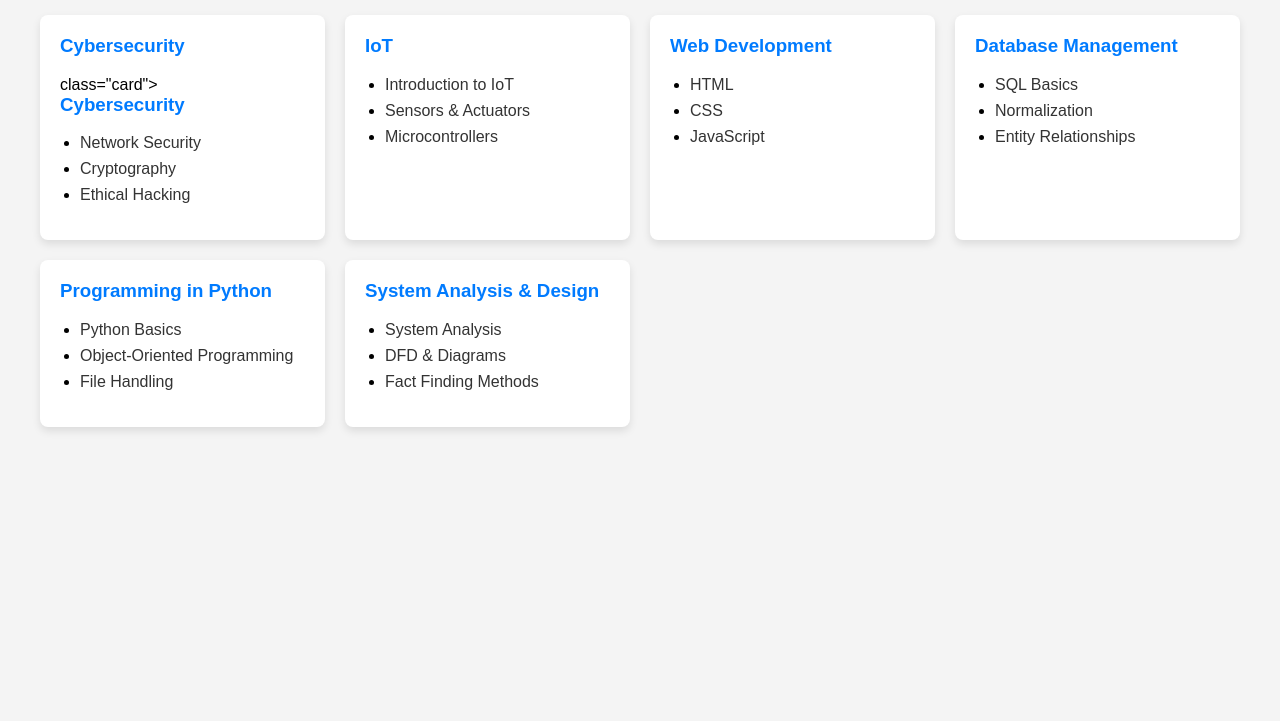
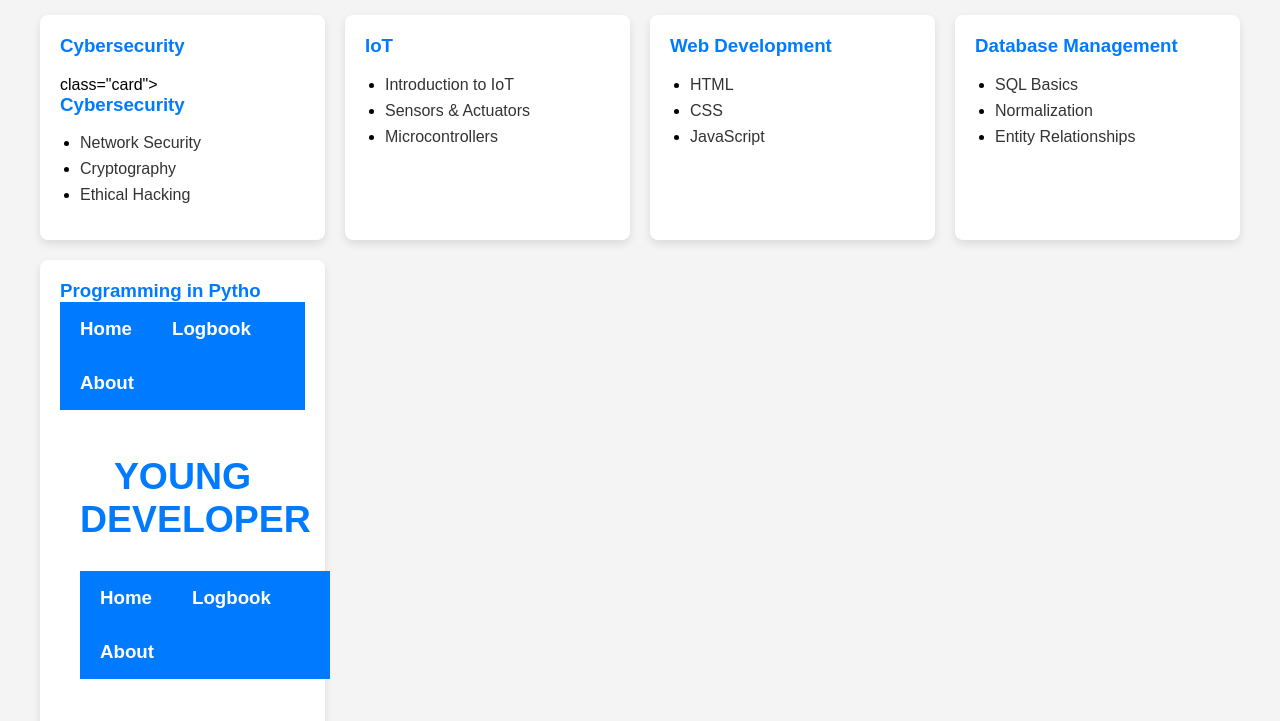
Before and after one commit to Shihab4099/Ahmad, a plain HTML site: page course.html in a window 1280 px wide. Shown: the part 302-1023 px from the top of the page. Before the commit the page ends 800 px from the top, so only its background shows below. Drawn offline with Linux system fonts and the light colour scheme.

Commit message:
Update course.html
web

Signed-off-by: Shihab4099 <khamisahmad4099@gmail.com>

```diff
--- a/course.html
+++ b/course.html
@@ -1,4 +1,234 @@
-<!DOCTYPE html>
+<meta charset="UTF-8" />
+  <meta name="viewport" content="width=device-width, initial-scale=1.0"/>
+  <title>Course Page</title>
+  <style>
+    body {
+      margin: 0;
+      font-family: Arial, sans-serif;
+      background-color: #f4f4f4;
+    }
+
+    .navbar {
+      background-color: #007BFF;
+      overflow: hidden;
+    }
+
+    .navbar a {
+      float: left;
+      display: block;
+      color: white;
+      text-align: center;
+      padding: 16px 20px;
+      text-decoration: none;
+      font-weight: bold;
+    }
+
+    .navbar a:hover {
+      background-color: #0056b3;
+    }
+
+    .main {
+      padding: 20px;
+    }
+
+    h1 {
+      text-align: center;
+      color: #007BFF;
+      margin-bottom: 30px;
+    }
+
+    .cards-container {
+      display: grid;
+      grid-template-columns: repeat(auto-fit, minmax(250px, 1fr));
+      gap: 20px;
+    }
+
+    .card {
+      background-color: white;
+      border-radius: 8px;
+      box-shadow: 0 4px 8px rgba(0,0,0,0.1);
+      padding: 20px;
+    }
+
+    .card h3 {
+      color: #007BFF;
+      margin-top: 0;
+    }
+
+    .card ul {
+      padding-left: 20px;
+    }
+
+    .card ul li {
+      margin-bottom: 8px;
+    }
+
+    .card ul li a {
+      color: #333;
+      text-decoration: none;
+    }
+
+    .card ul li a:hover {
+      text-decoration: underline;
+    }
+  </style>
+</head>
+<body>
+
+  <!-- Nav bar -->
+  <div class="navbar">
+    <a href="index.html">Home</a>
+    <a href="logbook.html">Logbook</a>
+    <a href="about.html">About</a>
+  </div>
+
+  <!-- Course Title -->
+  <div class="main">
+    <h1>YOUNG DEVELOPER</h1>
+
+    <!-- Courses as Cards -->
+    <div class="cards-container">
+
+      <!-- Course 1 -->
+      <div <!DOCTYPE html>
+<html lang="en">
+<head>
+  <meta charset="UTF-8" />
+  <meta name="viewport" content="width=device-width, initial-scale=1.0"/>
+  <title>Course Page</title>
+  <style>
+    body {
+      margin: 0;
+      font-family: Arial, sans-serif;
+      background-color: #f4f4f4;
+    }
+
+    .navbar {
+      background-color: #007BFF;
+      overflow: hidden;
+    }
+
+    .navbar a {
+      float: left;
+      display: block;
+      color: white;
+      text-align: center;
+      padding: 16px 20px;
+      text-decoration: none;
+      font-weight: bold;
+    }
+
+    .navbar a:hover {
+      background-color: #0056b3;
+    }
+
+    .main {
+      padding: 20px;
+    }
+
+    h1 {
+      text-align: center;
+      color: #007BFF;
+      margin-bottom: 30px;
+    }
+
+    .cards-container {
+      display: grid;
+      grid-template-columns: repeat(auto-fit, minmax(250px, 1fr));
+      gap: 20px;
+    }
+
+    .card {
+      background-color: white;
+      border-radius: 8px;
+      box-shadow: 0 4px 8px rgba(0,0,0,0.1);
+      padding: 20px;
+    }
+
+    .card h3 {
+      color: #007BFF;
+      margin-top: 0;
+    }
+
+    .card ul {
+      padding-left: 20px;
+    }
+
+    .card ul li {
+      margin-bottom: 8px;
+    }
+
+    .card ul li a {
+      color: #333;
+      text-decoration: none;
+    }
+
+    .card ul li a:hover {
+      text-decoration: underline;
+    }
+  </style>
+</head>
+<body>
+
+  <!-- Nav bar -->
+  <div class="navbar">
+    <a href="index.html">Home</a>
+    <a href="logbook.html">Logbook</a>
+    <a href="about.html">About</a>
+  </div>
+
+  <!-- Course Title -->
+  <div class="main">
+    <h1>MAIN COURSE</h1>
+
+    <!-- Courses as Cards -->
+    <div class="cards-container">
+
+      <!-- Course 1 -->
+      <div class="card">
+        <h3>Cybersecurity</h3>
+class="card">
+        <h3>Cybersecurity</h3>
+        <ul>
+          <li><a href="notes/network-security.html">Network Security</a></li>
+          <li><a href="notes/cryptography.html">Cryptography</a></li>
+          <li><a href="notes/ethical-hacking.html">Ethical Hacking</a></li>
+        </ul>
+      </div>
+
+      <!-- Course 2 -->
+      <div class="card">
+        <h3>IoT</h3>
+        <ul>
+          <li><a href="notes/iot-intro.html">Introduction to IoT</a></li>
+          <li><a href="notes/sensors.html">Sensors & Actuators</a></li>
+          <li><a href="notes/microcontrollers.html">Microcontrollers</a></li>
+        </ul>
+      </div>
+
+      <!-- Course 3 -->
+      <div class="card">
+        <h3>Web Development</h3>
+        <ul>
+          <li><a href="notes/html.html">HTML</a></li>
+          <li><a href="notes/css.html">CSS</a></li>
+          <li><a href="notes/javascript.html">JavaScript</a></li>
+        </ul>
+      </div>
+
+      <!-- Course 4 -->
+      <div class="card">
+        <h3>Database Management</h3>
+        <ul>
+          <li><a href="notes/sql.html">SQL Basics</a></li>
+          <li><a href="notes/normalization.html">Normalization</a></li>
+          <li><a href="notes/relationships.html">Entity Relationships</a></li>
+        </ul>
+      </div>
+
+      <!-- Course 5 -->
+      <div class="card">
+        <h3>Programming in Pytho<!DOCTYPE html>
 <html lang="en">
 <head>
   <meta charset="UTF-8" />
@@ -235,22 +465,11 @@ class="card">
         <ul>
           <li><a href="notes/python-basics.html">Python Basics</a></li>
           <li><a href="notes/oop.html">Object-Oriented Programming</a></li>
-          <li><a href="notes/file-handling.html">File Handling</a></li>
-        </ul>
-      </div>
-
-      <!-- Course 6 -->
-      <div class="card">
-        <h3>System Analysis & Design</h3>
+          <li><a href="notes/file-handling.html">File Handling
+</html>
+n</h3>
         <ul>
-          <li><a href="notes/system-analysis.html">System Analysis</a></li>
-          <li><a href="notes/dfd.html">DFD & Diagrams</a></li>
-          <li><a href="notes/fact-finding.html">Fact Finding Methods</a></li>
-        </ul>
-      </div>
-
-    </div>
-  </div>
-
-</body>
+          <li><a href="notes/python-basics.html">Python Basics</a></li>
+          <li><a href="notes/oop.html">Object-Oriented Programming</a></li>
+          <li><a href="notes/file-handling.html">File Handling
 </html>
```
